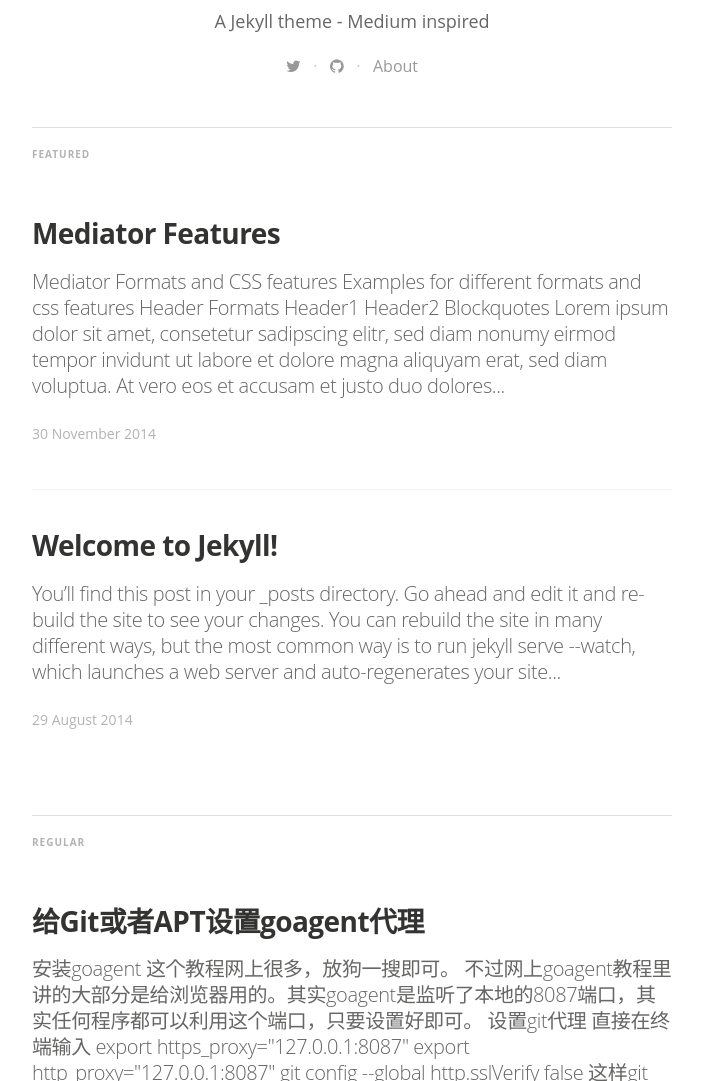
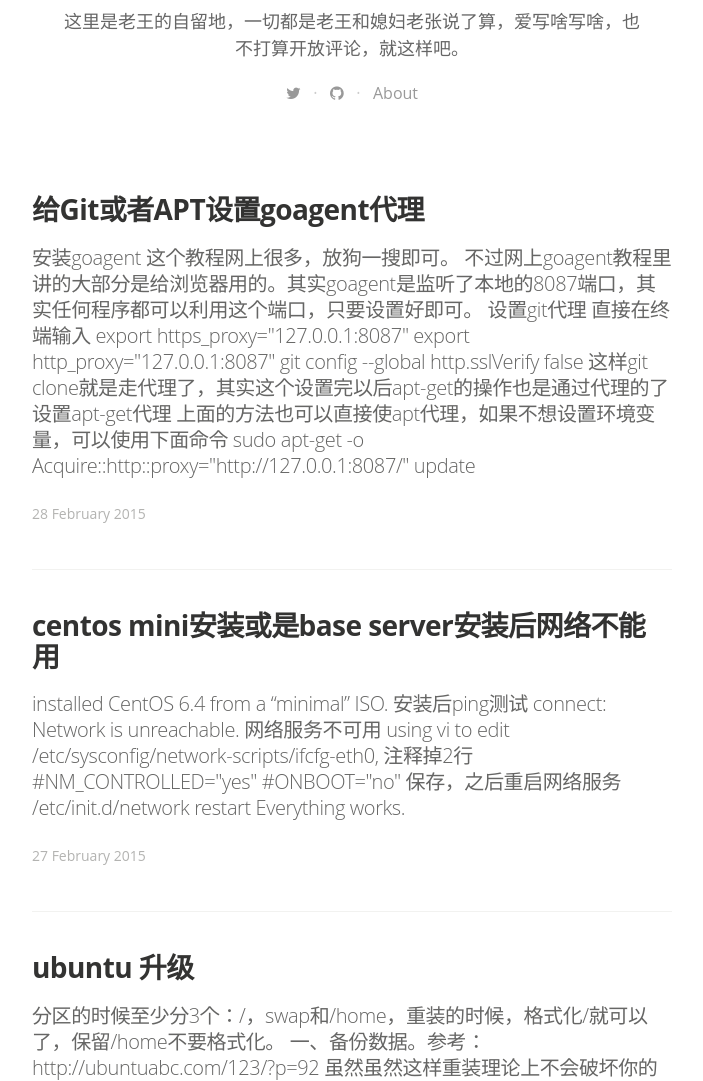
Before and after one commit to ivo-wang/ivo-wang.github.io, a Jekyll site: the page built from index.html, in a window 1280 px wide and 1400 px high, scrolled down 265 px. Shown: the part 319-1400 px from the top of the window, without its empty margins (288-991 px from the left). Built offline with Jekyll 4.4.1, drawn with Linux system fonts in a browser that asks for light colours; nearby versions of some CDN libraries; some web fonts are replaced; Markdown is read by kramdown in place of the engine named in the settings; the list of posts is cut into pages by our own code; some of the changed text lies outside the part shown.

Commit message:
new template

```diff
--- a/_config.yml
+++ b/_config.yml
@@ -3,29 +3,30 @@
 highlighter: pygments
 
 # Site settings
-title: "Mediator"
+title: "老王的自留地"
 description: > # this means to ignore newlines until "email:"
-   A Jekyll theme - Medium inspired
+ 这里是老王的自留地，一切都是老王和媳妇老张说了算，爱写啥写啥，也不打算开放评论，就这样吧。
 
-email: a-mail@mail.mail
+email: wxtbeyond@gmail.com
 #blog logo
 logo: "/assets/images/df_logo.jpg"
 # blog cover
 cover: "/assets/images/cA4aKEIPQrerBnp1yGHv_IMG_9534-3-2.jpg"
 
-name: 'Dirk Fabisch'
-author: 'Dirk Fabisch'
-author_image: "/assets/images/author.jpg"
+# name: 'Dirk Fabisch'
+name: 'Ivo Wang'
+author: 'Ivo Wang'
+author_image: "/assets/images/author.jpeg"
 
 paginate:	15
 
-url: "http://myblog.***.***" # the base hostname & protocol for your site
+url: "http://ivo-blog.tk" # the base hostname & protocol for your site
 baseurl: ""
 
 # social icons and sharing options
 social:
   - icon:	twitter
-    url:	https://twitter.com/dirkfabisch
+    url:	https://twitter.com/IvoWang
     desc: Follow me on twitter
     share_url: http://twitter.com/share
     share_title: ?text=
@@ -39,7 +40,7 @@
 #    share_link: "&amp;u="
 
   - icon:	github
-    url:	https://github.com/dirkfabisch
+    url:	https://github.com/ivo-wang
     desc:	Fork me on github
     share_url:
     share_title:
--- a/_posts/2014-08-29-welcome-to-jekyll.markdown
+++ /dev/null
@@ -1,39 +0,0 @@
----
-layout: post
-title:  "Welcome to Jekyll!"
-date:   2014-08-29 14:34:25
-categories: jekyll update
-tags: featured
-image: /assets/article_images/2014-08-29-welcome-to-jekyll/desktop.jpg
----
-You’ll find this post in your `_posts` directory. Go ahead and edit it and re-build the site to see your changes. You can rebuild the site in many different ways, but the most common way is to run `jekyll serve --watch`, which launches a web server and auto-regenerates your site when a file is updated.
-
-To add new posts, simply add a file in the `_posts` directory that follows the convention `YYYY-MM-DD-name-of-post.ext` and includes the necessary front matter. Take a look at the source for this post to get an idea about how it works.
-
-Jekyll also offers powerful support for code snippets:
-
-{% highlight ruby %}
-def print_hi(name)
-  puts "Hi, #{name}"
-end
-print_hi('Tom')
-#=> prints 'Hi, Tom' to STDOUT.
-{% endhighlight %}
-
-Check out the [Jekyll docs][jekyll] for more info on how to get the most out of Jekyll. File all bugs/feature requests at [Jekyll’s GitHub repo][jekyll-gh]. If you have questions, you can ask them on [Jekyll’s dedicated Help repository][jekyll-help].
-
-{% highlight js %}
-
-<footer class="site-footer">
- <a class="subscribe" href="{{ "/feed.xml" | prepend: site.baseurl }}"> <span class="tooltip"> <i class="fa fa-rss"></i> Subscribe!</span></a>
-  <div class="inner">a
-   <section class="copyright">All content copyright <a href="mailto:{{ site.email}}">{{ site.name }}</a> &copy; {{ site.time | date: '%Y' }} &bull; All rights reserved.</section>
-   <section class="poweredby">Made with <a href="http://jekyllrb.com"> Jekyll</a></section>
-  </div>
-</footer>
-{% endhighlight %}
-
-
-[jekyll]:      http://jekyllrb.com
-[jekyll-gh]:   https://github.com/jekyll/jekyll
-[jekyll-help]: https://github.com/jekyll/jekyll-help
--- a/_posts/2014-11-30-mediator_features.markdown
+++ /dev/null
@@ -1,39 +0,0 @@
----
-layout: post
-title:  "Mediator Features"
-date:   2014-11-30 14:34:25
-categories: mediator feature
-tags: featured
-image: /assets/article_images/2014-11-30-mediator_features/night-track.JPG
----
-#Mediator Formats and CSS features
-
-Examples for different formats and css features
-
-#Header Formats
-#Header1
-##Header2
-
-#Blockquotes
->Lorem ipsum dolor sit amet, consetetur sadipscing elitr, sed diam nonumy eirmod tempor invidunt ut labore et dolore magna aliquyam erat, sed diam voluptua. At vero eos et accusam et justo duo dolores et ea rebum. Stet clita kasd gubergren, no sea takimata sanctus
-
-#Lists
-##orderd lists
-1. one
-2. two
-3. three
-
-##unorderd lists
-- Apple
-- Banana
-- Plum
-
-#Links
-This is an [example link](http://example.com/ "With a Title").
-
-#Combinations
->Lorem ipsum dolor sit amet, consetetur sadipscing elitr, sed diam nonumy eirmod tempor invidunt ut labore et dolore magna aliquyam erat, sed diam voluptua. At vero eos et accusam et justo duo dolores et ea rebum. Stet clita kasd gubergren, no sea takimata sanctus
->
-> - Apple
-> - Banana
-> - Plum
--- a/about.md
+++ b/about.md
@@ -4,14 +4,4 @@
 permalink: /about/
 ---
 
-A medium inspired Jekyll blog theme. The basic idea came from the Ghost theme
-[Readium 2.0](http://www.svenread.com/readium-ghost-theme/). I use mediator on my own blog [The Base](blog.base68.com).
-
-You can **download** the theme here:
-[https://github.com/dirkfabisch/mediator](https://github.com/dirkfabisch/mediator)
-
-You can find out more info about customizing your Jekyll theme, as well as basic Jekyll usage documentation at [jekyllrb.com](http://jekyllrb.com/)
-
-You can find the source code for the Jekyll new theme at: [github.com/jglovier/jekyll-new](https://github.com/jglovier/jekyll-new)
-
-You can find the source code for Jekyll at [github.com/jekyll/jekyll](https://github.com/jekyll/jekyll)
+没错这就是老王自己的自留地，谁也管不到的自由乐土
```
Also changed, not shown: assets/images/author.jpeg (added), assets/images/author11111.jpg (added), 2 other files.
